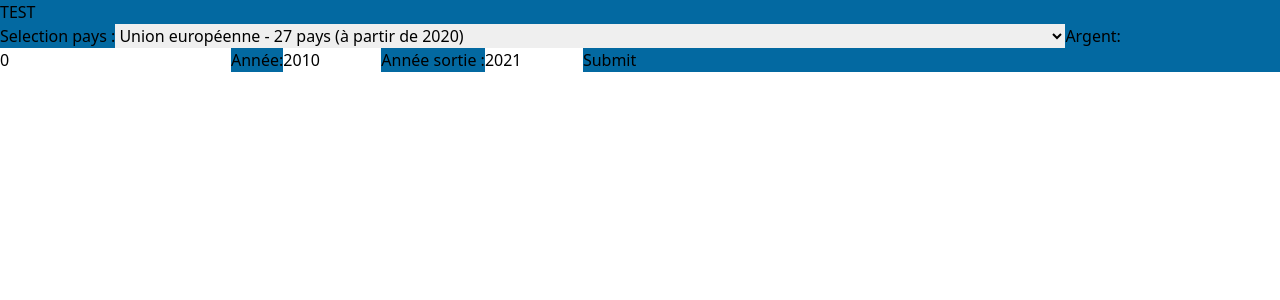
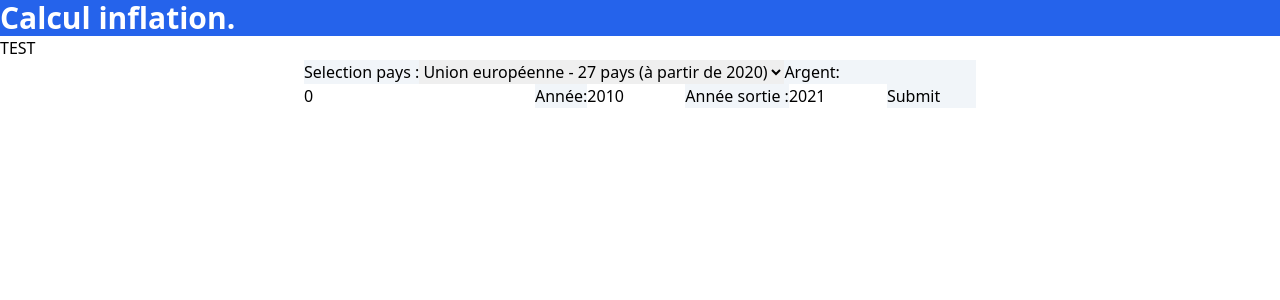
Before and after one commit to P4tt4te/inflation, a React (Vite) app: page / in a window 1280 px wide. Shown: the top 300 px of the page. Built offline with nearby package versions, Linux system fonts and the light colour scheme.

Commit message:
tailwind + datachange

```diff
--- a/src/App.jsx
+++ b/src/App.jsx
@@ -6,11 +6,14 @@ function App() {
   const [count, setCount] = useState(0)
 
   return (
-    <div className="bg-sky-700">
-      <header className="App-header">
-        <Convert />
+    <div className="font-sans">
+      <header className="bg-blue-600 text-white">
+        <div className="text-3xl font-semibold">
+          <h1>Calcul inflation.</h1>
+        </div>
+
       </header>
-
+      <Convert />
     </div>
   )
 }
--- a/src/Convert.jsx
+++ b/src/Convert.jsx
@@ -57,7 +57,7 @@ class Convert extends React.Component {
     render() {
         return <div>
         <h1>{this.name}</h1>
-        <form onSubmit={this.handleSubmit}>
+        <form className="bg-slate-100 max-w-2xl mx-auto" onSubmit={this.handleSubmit}>
             <label>Selection pays :
                 <select value={this.state.pays} onChange={this.handleChangePays}>
                     {this.datas.map((data, i) =>
--- a/src/data.json
+++ b/src/data.json
@@ -12,7 +12,7 @@
     "2019": "1,5",
     "2020": "0,7",
     "2021": "2,9",
-    "TIME": "Union européenne (UE6-1958, UE9-1973, UE10-1981, UE12-1986, UE15-1995, UE25-2004, UE27-2007, UE28-2013, UE27-2020)"
+    "TIME": "Union européenne (avant 2013)"
   },
   {
     "2010": "1,8",
@@ -57,7 +57,7 @@
     "2019": "1,2",
     "2020": "0,3",
     "2021": "2,6",
-    "TIME": "Zone euro (EA11-1999, EA12-2001, EA13-2007, EA15-2008, EA16-2009, EA17-2011, EA18-2014, EA19-2015)"
+    "TIME": "Zone euro (avant 2015)"
   },
   {
     "2010": "1,6",
```
